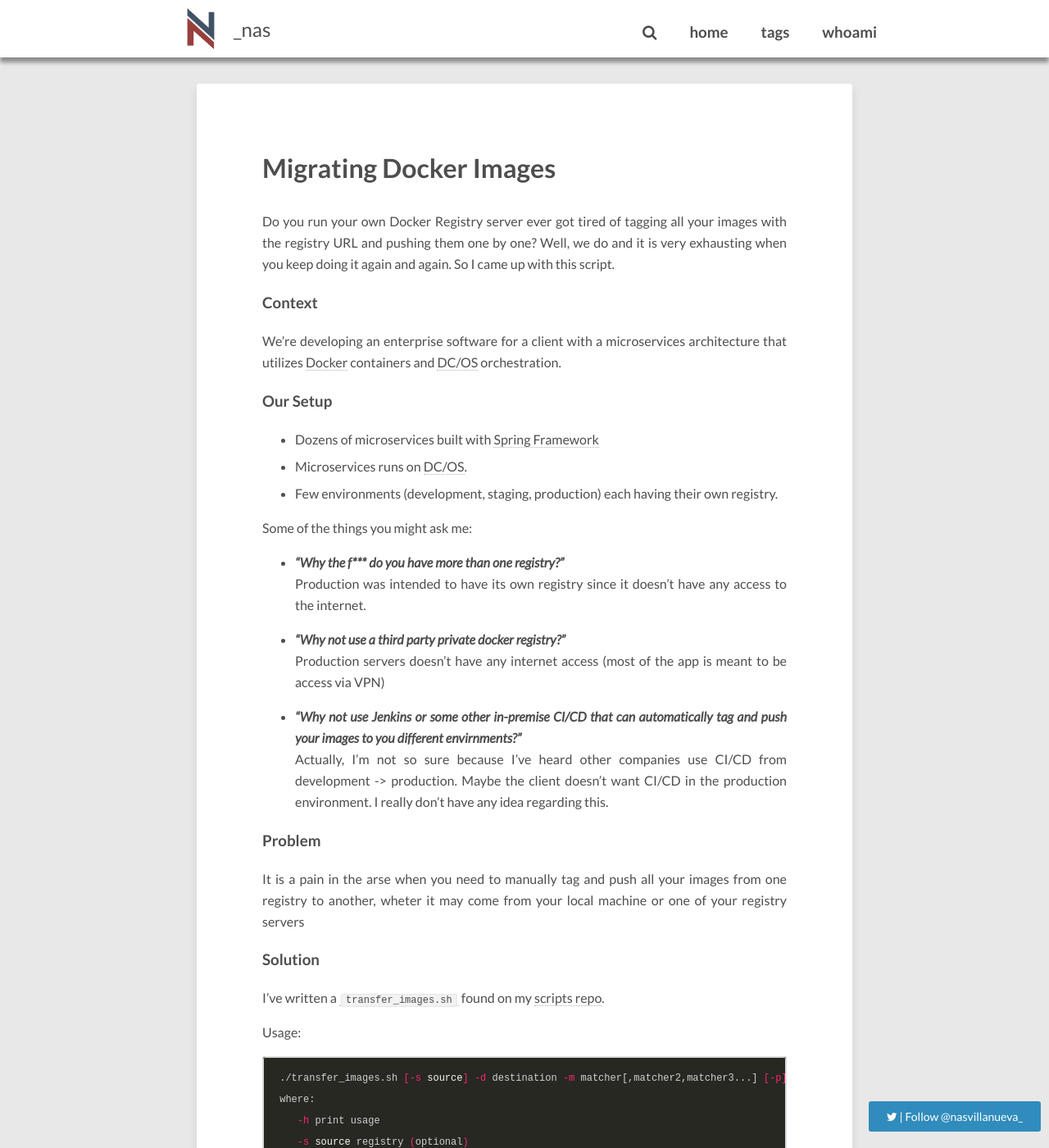
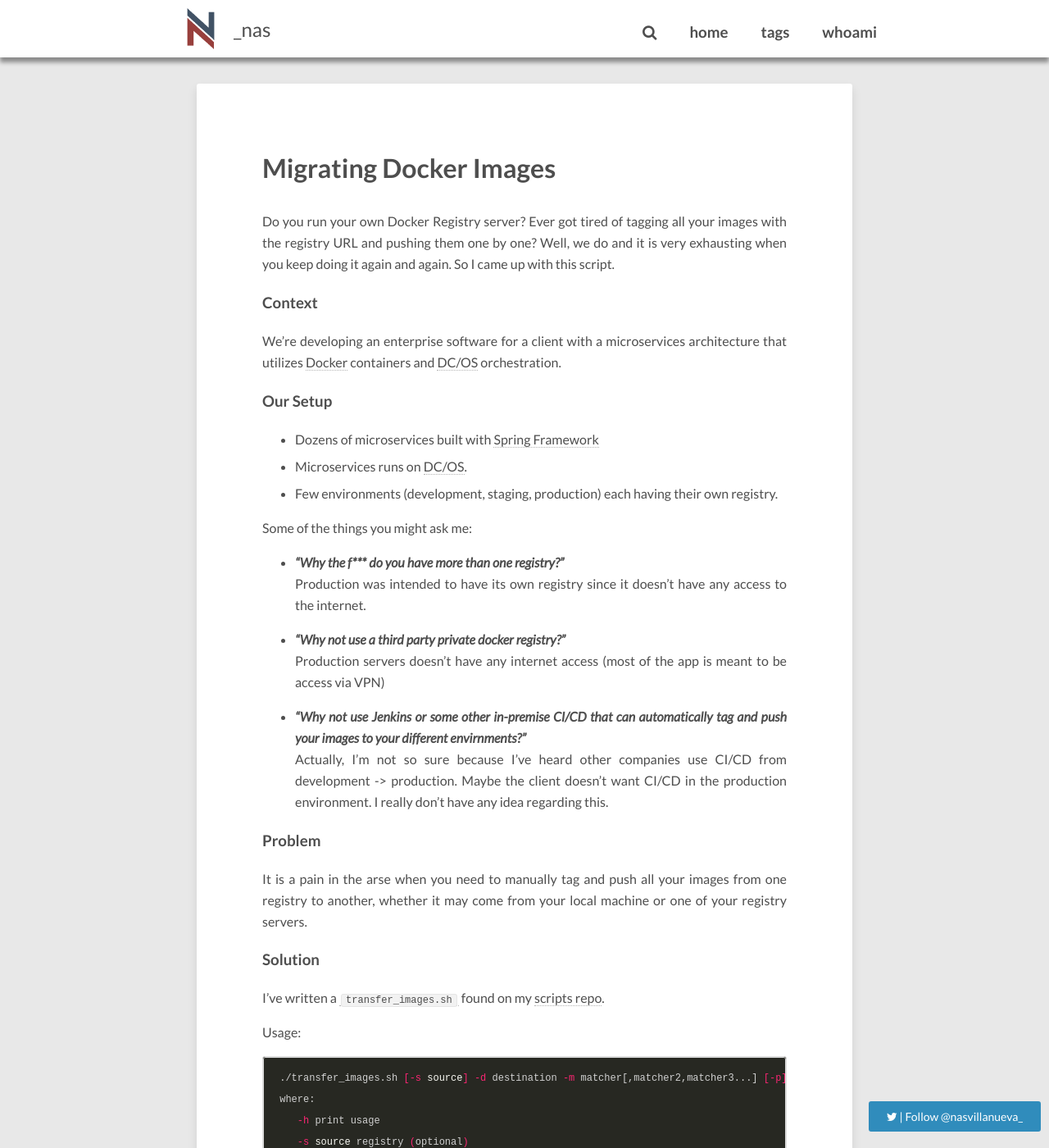
Before and after one commit to nasvillanueva/nasvillanueva.github.io, a Jekyll site: the page built from _posts/2017-08-11-migrating-docker-images.markdown, in a window 1280 px wide and 1400 px high, scrolled down 248 px. Shown: the whole window at 82% size. Built offline with Jekyll 4.4.1, drawn with Linux system fonts in a browser that asks for light colours; nearby versions of some CDN libraries; comment, search, counter and statistics services are not loaded; some of the changed text lies outside the part shown.

Commit message:
Grammar fixes for 'Migrating Docker Images'

```diff
--- a/_posts/2017-08-11-migrating-docker-images.markdown
+++ b/_posts/2017-08-11-migrating-docker-images.markdown
@@ -6,7 +6,7 @@
 ---
 
 
-Do you run your own Docker Registry server ever got tired of tagging
+Do you run your own Docker Registry server? Ever got tired of tagging
 all your images with the registry URL and pushing them one by one? Well,
 we do and it is very exhausting when you keep doing it again and again. So
 I came up with this script.
@@ -36,7 +36,7 @@
     is meant to be access via VPN)
 
 * **_"Why not use [Jenkins](jenkins) or some other in-premise CI/CD that
-  can automatically tag and push your images to you different
+  can automatically tag and push your images to your different
   envirnments?"_**
   Actually, I'm not so sure because I've heard other companies use CI/CD
   from development -> production. Maybe the client doesn't want CI/CD in
@@ -46,8 +46,8 @@
 ### Problem
 
 It is a pain in the arse when you need to manually tag and push all your
-images from one registry to another, wheter it may come from your local
-machine or one of your registry servers
+images from one registry to another, whether it may come from your local
+machine or one of your registry servers.
 
 ### Solution
 
```
Also changed, not shown: other parts of _posts/2017-08-11-migrating-docker-images.markdown (+2 -2 lines).
